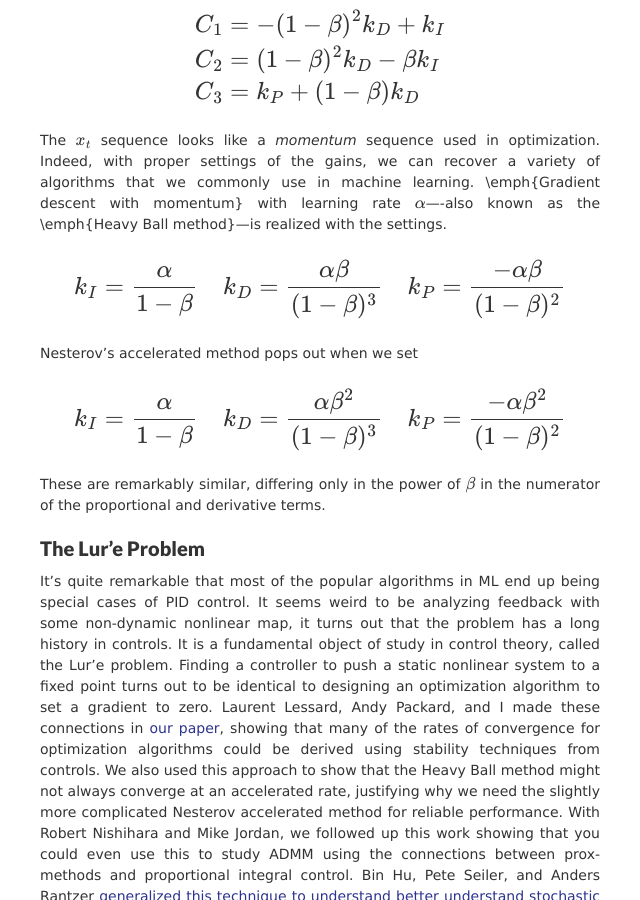
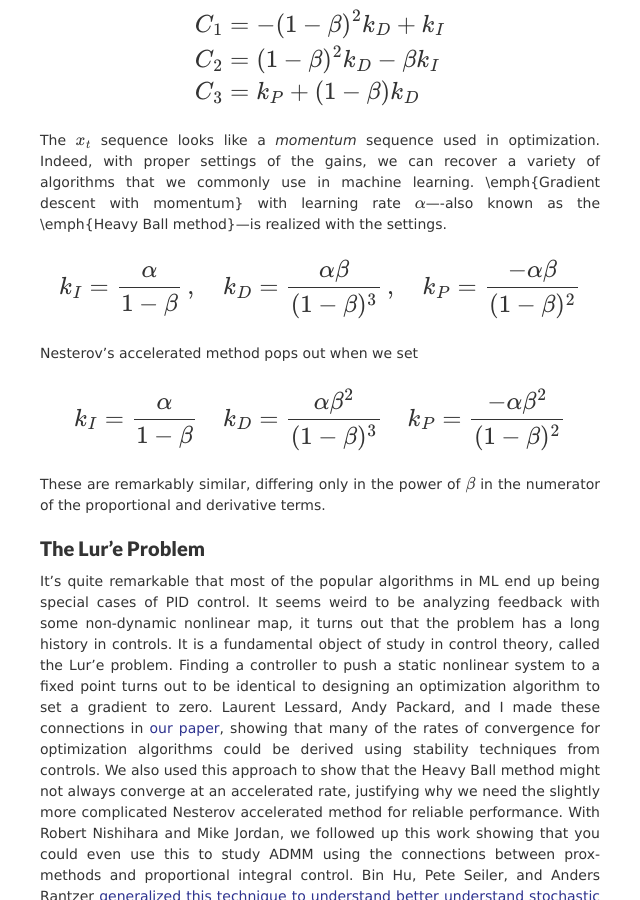
Before and after one commit to benjamin-recht/benjamin-recht.github.io, a Jekyll site: the page built from _posts/2018-04-14-pid.md, in a window 1280 px wide and 900 px high, scrolled down 2696 px. Shown: the whole window, without its empty margins (320-960 px from the left). Built offline with Jekyll 4.4.1, drawn with Linux system fonts in a browser that asks for light colours; nearby versions of some CDN libraries; formulas are drawn with MathJax 3; comment, search, counter and statistics services are not loaded.

Commit message:
math formatting

```diff
--- a/_posts/2018-04-14-pid.md
+++ b/_posts/2018-04-14-pid.md
@@ -104,7 +104,9 @@ $$
 The $x_{t}$ sequence looks like a _momentum_ sequence used in optimization. Indeed, with proper settings of the gains, we can recover a variety of algorithms that we commonly use in machine learning. \emph{Gradient descent with momentum} with learning rate $\alpha$----also known as the \emph{Heavy Ball method}---is realized with the settings.
 
 $$
-	k_I = \frac{\alpha}{1-\beta} ~~~~ k_D=\frac{\alpha \beta}{(1-\beta)^3}~~~~ k_P = \frac{-\alpha \beta}{(1-\beta)^2}
+	k_I = \frac{\alpha}{1-\beta}\,, ~~~~
+  k_D=\frac{\alpha \beta}{(1-\beta)^3} \,, ~~~~
+  k_P = \frac{-\alpha \beta}{(1-\beta)^2}
 $$
 
 Nesterov's accelerated method pops out when we set
```
